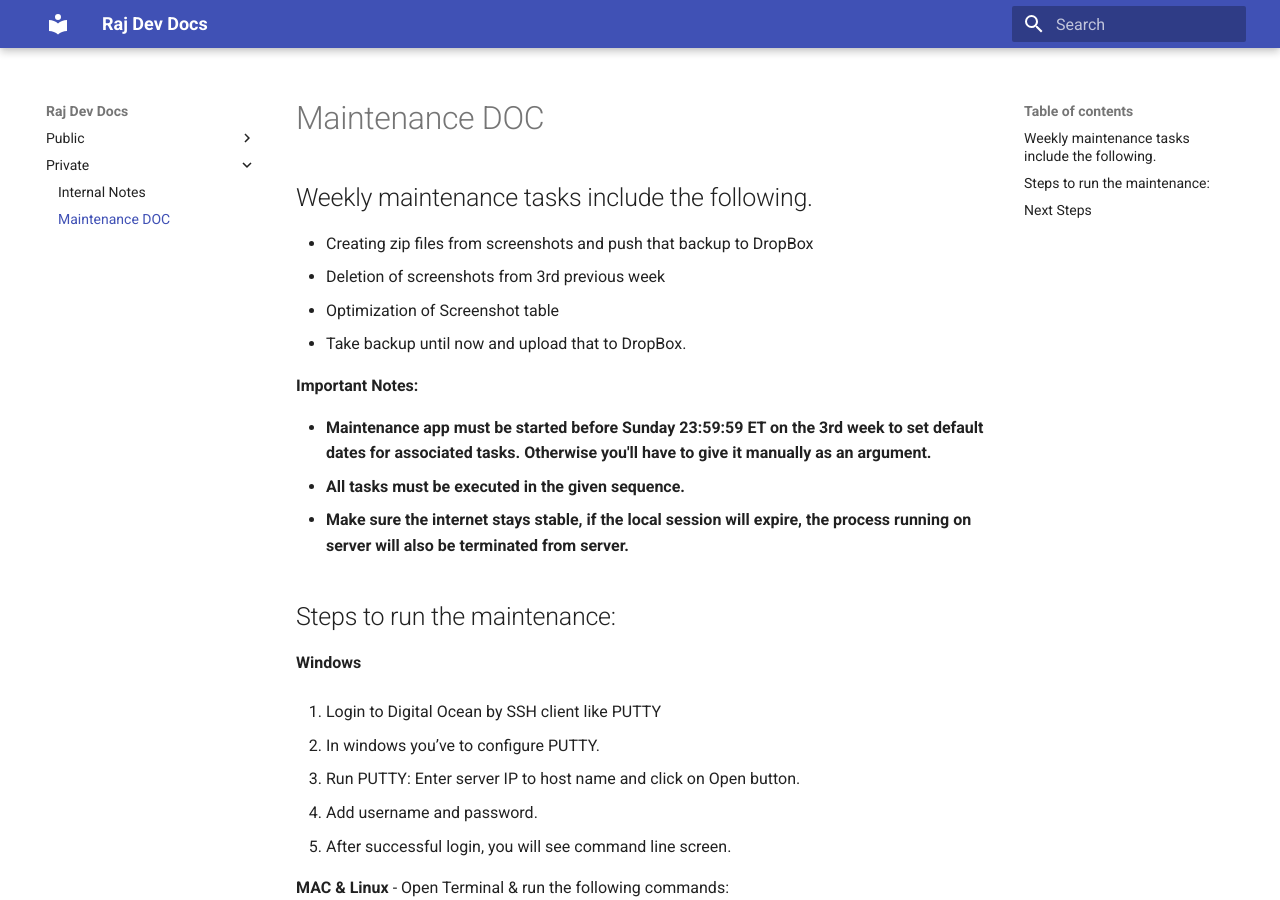
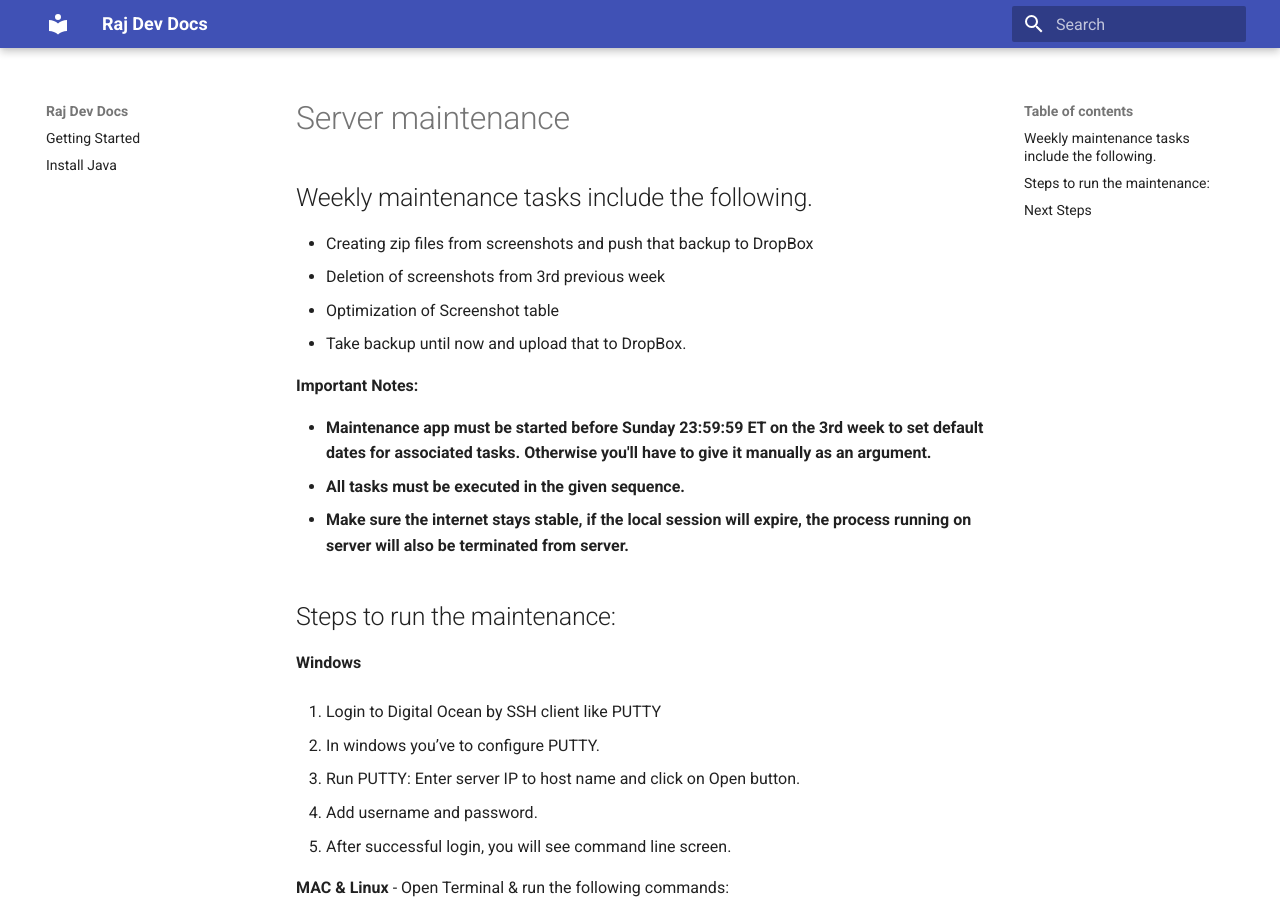
Before and after one commit to it20four7va/Timecore-Docs, an MkDocs documentation site: the page built from docs/private/server-maintenance.md, in a window 1280 px wide and 900 px high. Built offline with MkDocs 1.6.1 and Material for MkDocs 9.7.7, drawn with Linux system fonts in a browser that asks for light colours.

Commit message:
Removed Private DOC in yaml
Remove the private DOC part, configured yaml separately for Private DOCS. Will create a separate private repository for it and push private docs there.
Timestamp: April 2 12:27 AM IST

```diff
--- a/mkdocs.yml
+++ b/mkdocs.yml
@@ -1,18 +1,23 @@
 site_name: Raj Dev Docs
+site_description: Public Documentation & Help Guides
+site_author: Raj
+
+site_url: https://<your-username>.github.io/raj-docs-public/
+
+docs_dir: docs
+site_dir: site
 
 nav:
-  - Public:
-      - Getting Started: public/getting-started.md
-      - Install Java: public/how-to-install-java.md
-  - Private:
-      - Internal Notes: private/internal.md
-      - Maintenance DOC: private/server-maintenance.md
+  - Getting Started: public/getting-started.md
+  - Install Java: public/how-to-install-java.md
 
 theme:
   name: material
   features:
     - content.code.copy
     - content.code.annotate
+    - navigation.top
+    - navigation.sections
 
 markdown_extensions:
   - codehilite
@@ -23,3 +28,11 @@
   - pymdownx.details
   - toc:
       permalink: true
+
+# Allow indexing (public site)
+extra:
+  robots: |
+    User-agent: *
+    Allow: /
+
+strict: true
```
